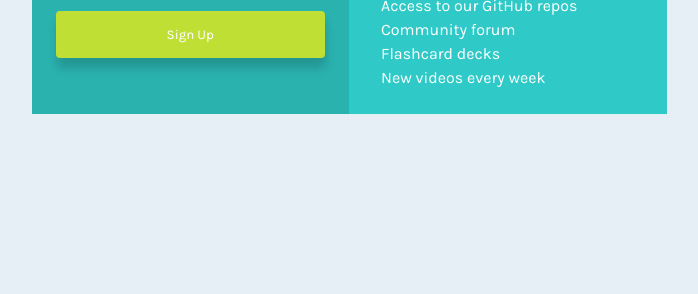
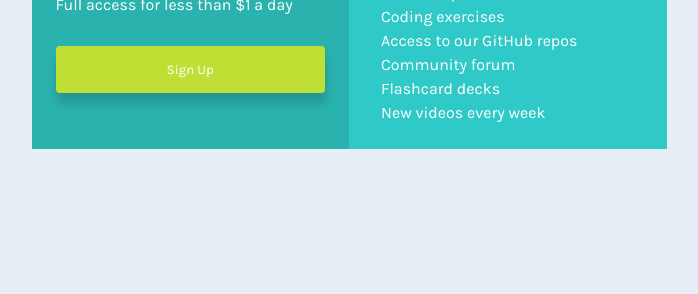
Before and after one commit to Muniir1/single-price-grid, a plain HTML site: page index.html in a window 1280 px wide. Shown: the part 506-800 px from the top of the page, without its empty margins (291-989 px from the left). Drawn offline with Linux system fonts and the light colour scheme.

Commit message:
Update styles.css

```diff
--- a/styles.css
+++ b/styles.css
@@ -89,7 +89,7 @@ article p{
 }
 @media (min-width: 768px) {
     body{
-        margin-top: 80px;
+        margin-top: 115px;
         justify-content: center;
         align-items: center;
     }
```
